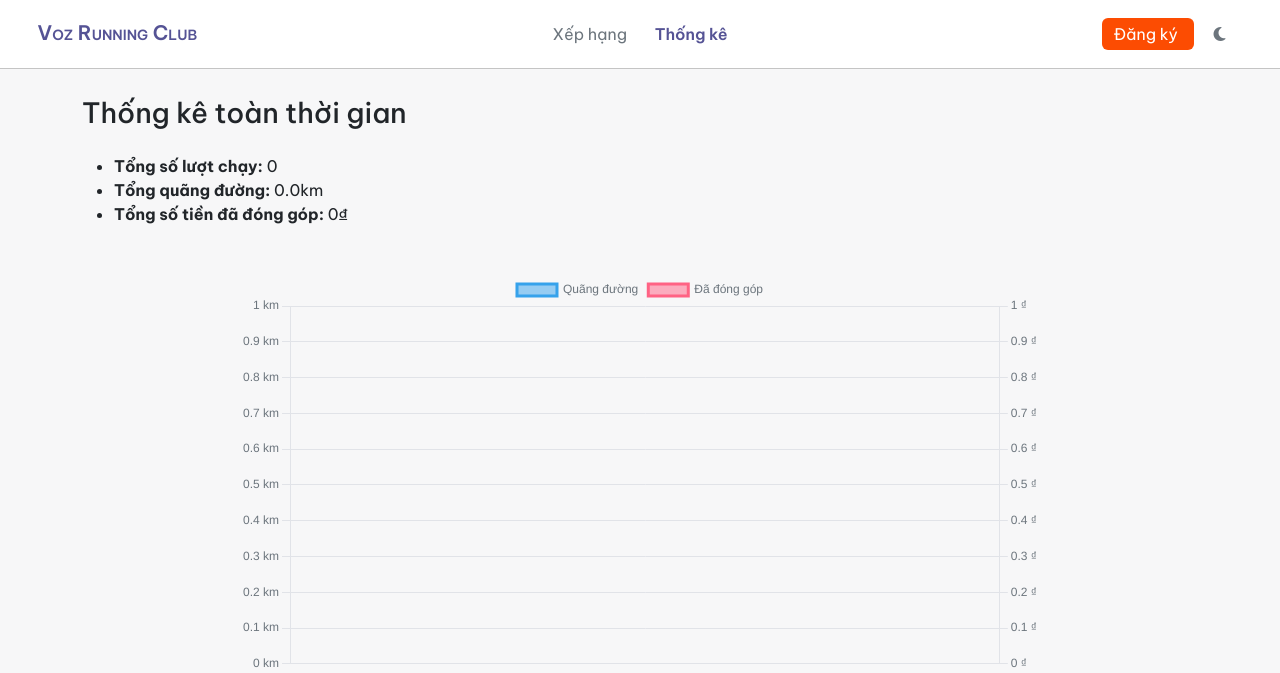
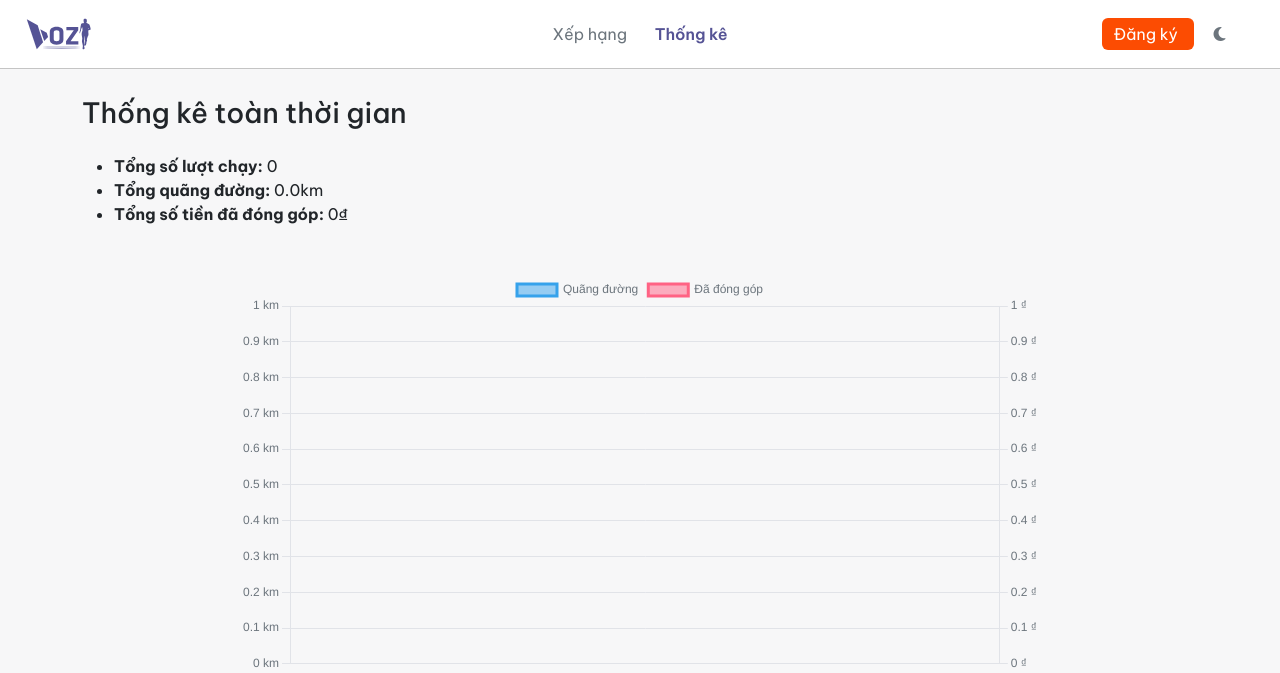
Before and after one commit to phongnt570/vozRunningClub, a Django app: page /statistics/ in a window 1280 px wide. Shown: the top 673 px of the page. Run offline with Django 4.2, Linux system fonts and the light colour scheme; data that the repository does not hold is empty; some libraries are stand-ins or nearby versions.

Commit message:
new logo

```diff
--- a/static/css/style.scss
+++ b/static/css/style.scss
@@ -99,12 +99,24 @@ body {
     }
 
     .nav-home {
-      font-size: 1.25rem;
-      font-weight: bold;
-      font-variant: small-caps;
+      //font-size: 1.25rem;
+      //font-weight: bold;
+      //font-variant: small-caps;
       position: absolute;
       left: 2%;
       top: -.25rem;
+
+      svg {
+        height: 2rem;
+
+        .st0 {
+          fill: $primary;
+
+          [data-bs-theme=dark] & {
+            fill: $primary-text-emphasis-dark;
+          }
+        }
+      }
     }
 
     .nav-logout, .nav-login {
@@ -198,7 +210,7 @@ body {
     nav.my-navbar {
       .nav-home {
         position: relative;
-        left: 0;
+        //left: 0;
       }
 
       .bars {
--- a/templates/base.html
+++ b/templates/base.html
@@ -6,7 +6,8 @@
     <meta charset="UTF-8">
     <meta name="viewport" content="width=device-width, initial-scale=1">
 
-    <link rel="icon" href="{% static 'img/favicon-white.png' %}"/>
+    <link rel="icon" href="{% static 'img/logo-voz.svg' %}"/>
+    <link rel="apple-touch-icon" href="{% static 'img/logo-voz.svg' %}"/>
 
     <title>{% block pagetitle %}{% endblock %}</title>
 
@@ -22,12 +23,11 @@
     <nav class="my-navbar">
         <div>
             <div class="nav-home">
-                <a href="{% url 'index' %}"
-                   class="nav-item-link selected">
-                    Voz Running Club
+                <a href="{% url 'index' %}" title="Voz Running Club">
+                    {% include 'logo-voz.svg' %}
                 </a>
             </div>
-            <div class="nav-items">
+            <div class=" nav-items">
                 <a href="{% url 'leaderboard' %}"
                    class="nav-item-link{% if request.resolver_match.url_name == 'leaderboard' %} selected{% endif %}">
                     Xếp hạng</a>
```
Also changed, not shown: static/css/style.css, static/img/logo-voz.svg (added), templates/logo-voz.svg (added), 2 other files.
